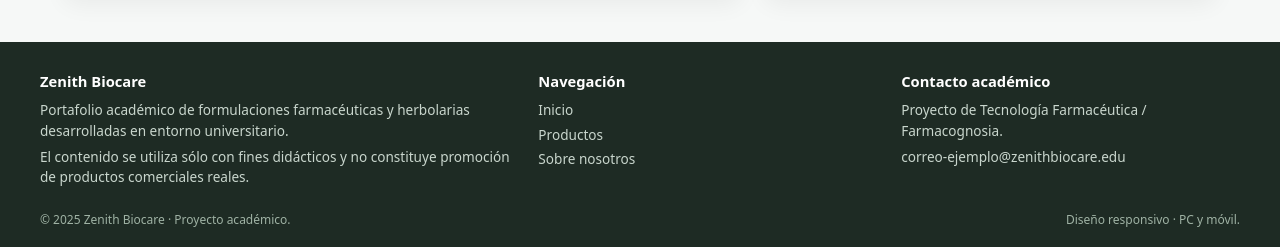
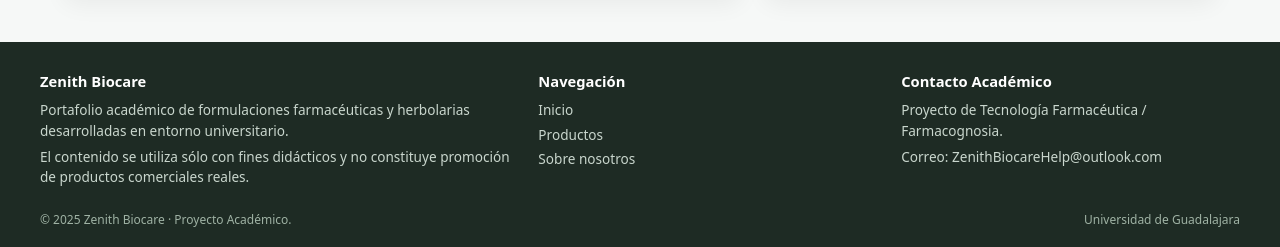
Before and after one commit to ZenithBiocare/ZenithBiocare, a plain HTML site: page index.html in a window 1280 px wide. Shown: the part 1288-1535 px from the top of the page. Drawn offline with Linux system fonts and the light colour scheme.

Commit message:
Update index.html

```diff
--- a/index.html
+++ b/index.html
@@ -816,15 +816,15 @@
       </div>
 
       <div>
-        <div class="footer-title">Contacto académico</div>
+        <div class="footer-title">Contacto Académico</div>
         <p class="footer-text">Proyecto de Tecnología Farmacéutica / Farmacognosia.</p>
-        <p class="footer-text">correo-ejemplo@zenithbiocare.edu</p>
+        <p class="footer-text">Correo: ZenithBiocareHelp@outlook.com</p>
       </div>
     </div>
 
     <div class="footer-bottom">
-      <span>© 2025 Zenith Biocare · Proyecto académico.</span>
-      <span>Diseño responsivo · PC y móvil.</span>
+      <span>© 2025 Zenith Biocare · Proyecto Académico.</span>
+      <span>Universidad de Guadalajara</span>
     </div>
   </footer>
 
```
